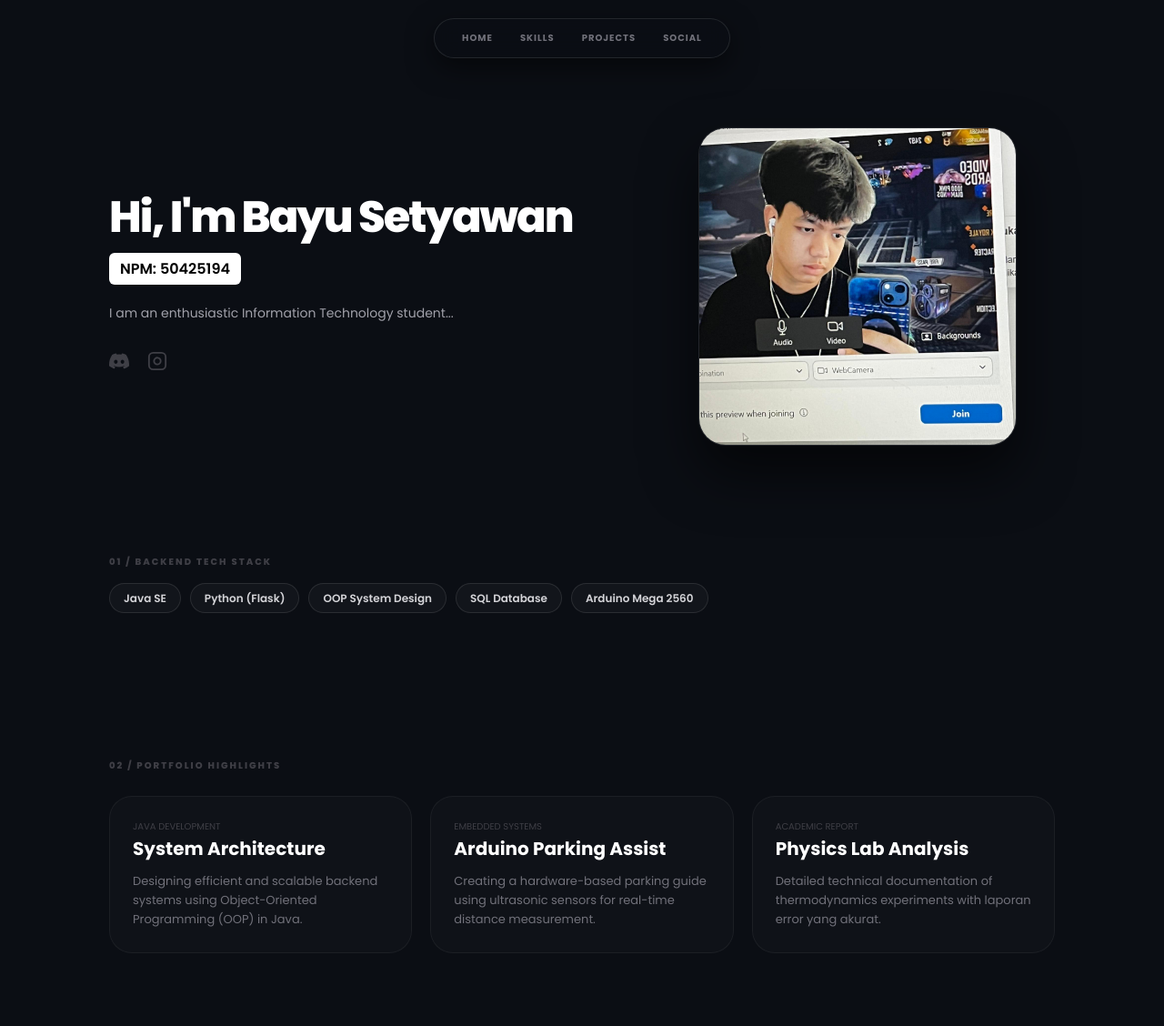
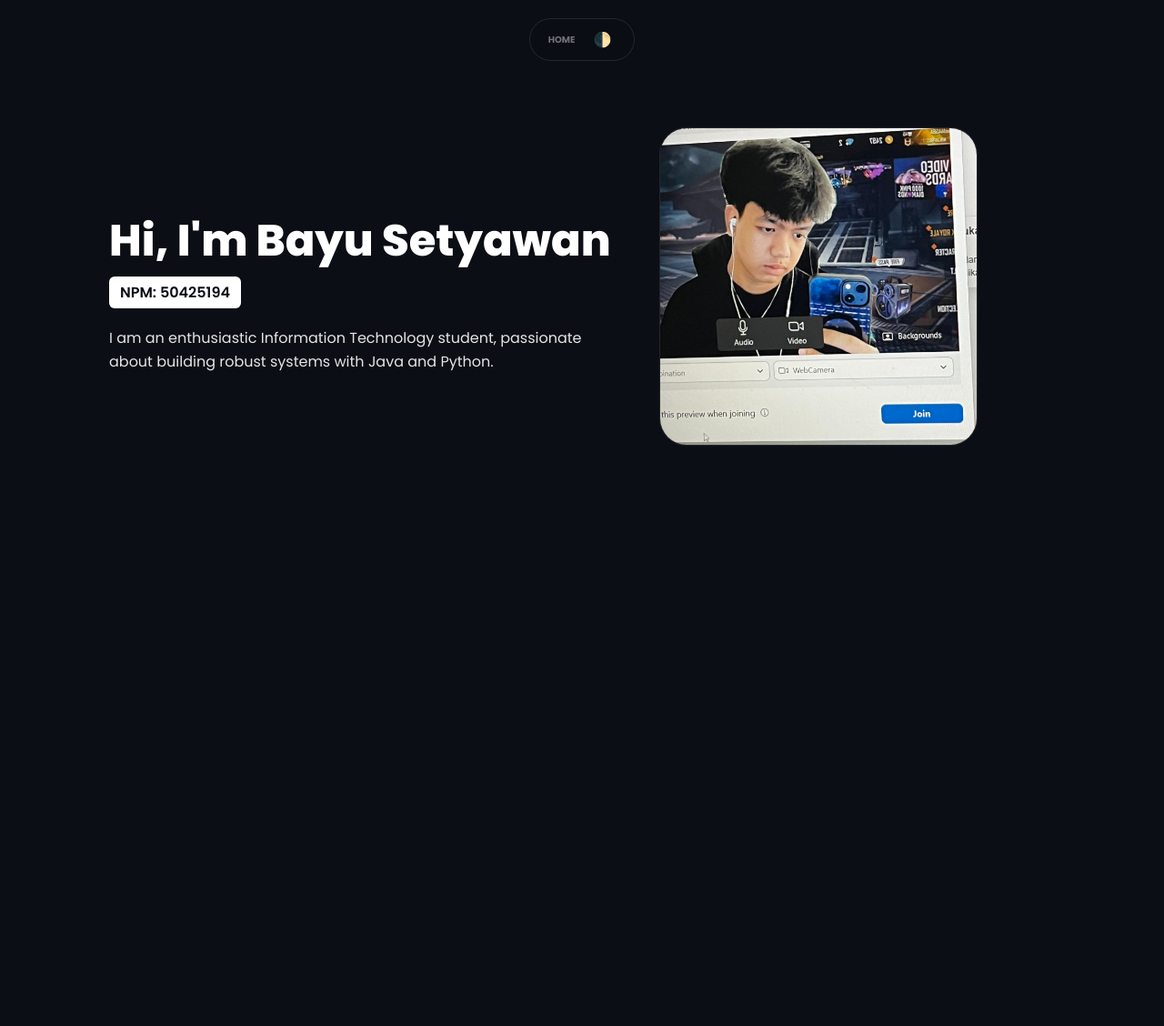
Before and after one commit to ApocalypzeRawr/beynonchalant, a Flask app: page / in a window 1280 px wide. Shown: the whole page at 91% size. After the commit the page ends 490 px from the top, so only its background shows below. Run offline with Flask 3, Linux system fonts and the light colour scheme.

Commit message:
feat: add dark and light mode toggle

```diff
--- a/api/app.py
+++ b/api/app.py
@@ -1,16 +1,17 @@
 from flask import Flask, render_template
 import os
 
-# Update bagian ini
+# Mengarahkan Flask agar bisa membaca folder templates dan static di luar folder api
 app = Flask(__name__,
             template_folder='../templates',
             static_folder='../static')
 
 @app.route('/')
 def home():
+    # Data diri untuk mahasiswa Informatika
     data_diri = {
         "nama_lengkap": "Bayu Setyawan",
         "npm": "50425194",
-        "deskripsi": "I am an enthusiastic Information Technology student..."
+        "deskripsi": "I am an enthusiastic Information Technology student, passionate about building robust systems with Java and Python."
     }
     return render_template('index.html', data=data_diri)
--- a/templates/index.html
+++ b/templates/index.html
@@ -3,207 +3,97 @@
 <head>
     <meta charset="UTF-8">
     <meta name="viewport" content="width=device-width, initial-scale=1.0">
-    <title>{{ data.nama_lengkap }} - Portfolio</title>
+    <title>Portfolio - {{ data.nama_lengkap }}</title>
     <link href="https://fonts.googleapis.com/css2?family=Poppins:wght@300;400;500;600;700;800&display=swap" rel="stylesheet">
     <style>
-        /* CSS RESET */
+        /* Variabel Warna Tema */
+        :root {
+            --bg-color: #0B0E14;
+            --text-color: #E4E4E7;
+            --card-bg: rgba(255, 255, 255, 0.02);
+            --nav-bg: rgba(11, 14, 20, 0.8);
+            --accent-color: #ffffff;
+        }
+
+        [data-theme="light"] {
+            --bg-color: #F4F4F5;
+            --text-color: #18181B;
+            --card-bg: #FFFFFF;
+            --nav-bg: rgba(255, 255, 255, 0.8);
+            --accent-color: #000000;
+        }
+
         * { margin: 0; padding: 0; box-sizing: border-box; }
-
-        html {
-            scroll-behavior: auto !important;
-        }
 
         body {
             font-family: 'Poppins', sans-serif;
-            background-color: #0B0E14;
-            color: #E4E4E7;
+            background-color: var(--bg-color);
+            color: var(--text-color);
             line-height: 1.6;
-            overflow-x: hidden;
+            transition: all 0.3s ease;
         }
 
-        /* ANIMASI REVEAL */
-        @keyframes revealUp {
-            from { opacity: 0; transform: translateY(30px); filter: blur(10px); }
-            to { opacity: 1; transform: translateY(0); filter: blur(0); }
-        }
-
-        /* NAVBAR MOBILE RESPONSIVE */
+        /* Navbar */
         .navbar { display: flex; justify-content: center; padding: 20px 0; position: fixed; width: 100%; top: 0; z-index: 1000; }
         .nav-container {
-            background: rgba(11, 14, 20, 0.8);
+            background: var(--nav-bg);
             backdrop-filter: blur(15px);
-            padding: 8px 20px; border-radius: 50px;
-            box-shadow: 0 10px 30px rgba(0,0,0,0.5);
-            display: flex; gap: 10px; border: 1px solid rgba(255, 255, 255, 0.1);
-        }
-        .nav-item {
-            text-decoration: none;
-            color: #71717a;
-            font-size: 10px;
-            font-weight: 700;
-            text-transform: uppercase;
-            letter-spacing: 1px;
-            transition: 0.3s;
-            cursor: pointer;
-            padding: 5px 10px;
-        }
-        .nav-item:hover { color: #ffffff; }
-
-        /* HERO SECTION */
-        .hero-container {
-            max-width: 1100px;
-            margin: 140px auto 40px;
-            padding: 0 30px;
-            display: grid;
-            grid-template-columns: 1.3fr 1fr;
-            gap: 40px;
+            padding: 8px 20px;
+            border-radius: 50px;
+            display: flex;
+            gap: 15px;
+            border: 1px solid rgba(255, 255, 255, 0.1);
             align-items: center;
         }
+        .nav-item { text-decoration: none; color: #71717a; font-size: 10px; font-weight: 700; text-transform: uppercase; }
+        .nav-item:hover { color: var(--accent-color); }
 
-        .main-title, .sub-title, .description-text, .hero-image img, .social-follow {
-            opacity: 0;
-            animation: revealUp 1.2s cubic-bezier(0.16, 1, 0.3, 1) forwards;
-        }
+        #theme-toggle { background: none; border: none; cursor: pointer; font-size: 16px; padding: 5px; }
 
-        .main-title { font-size: 48px; font-weight: 800; line-height: 1; margin-bottom: 15px; letter-spacing: -2px; color: #ffffff; animation-delay: 0.1s; }
-        .sub-title { font-size: 16px; margin-bottom: 20px; background: #ffffff; color: #000; padding: 5px 12px; border-radius: 6px; display: inline-block; font-weight: 600; animation-delay: 0.3s; }
-        .description-text { color: #a1a1aa; font-size: 14px; margin-bottom: 30px; max-width: 500px; animation-delay: 0.5s; }
+        /* Hero Section */
+        .hero-container { max-width: 1100px; margin: 140px auto 40px; padding: 0 30px; display: grid; grid-template-columns: 1.3fr 1fr; gap: 40px; align-items: center; }
+        .main-title { font-size: 48px; font-weight: 800; color: var(--accent-color); }
+        .sub-title { font-size: 16px; margin-bottom: 20px; background: var(--accent-color); color: var(--bg-color); padding: 5px 12px; border-radius: 6px; display: inline-block; font-weight: 600; }
+        .hero-image img { width: 100%; max-width: 350px; border-radius: 30px; border: 1px solid rgba(255, 255, 255, 0.1); }
 
-        .hero-image { display: flex; justify-content: center; }
-        .hero-image img {
-            width: 100%; max-width: 350px; border-radius: 30px;
-            box-shadow: 0 30px 60px rgba(0,0,0,0.6);
-            animation-delay: 0.2s;
-            transition: transform 0.5s ease;
-            border: 1px solid rgba(255, 255, 255, 0.1);
-        }
-
-        /* SECTION STACK & PROJECTS */
-        section { padding: 80px 30px; max-width: 1100px; margin: 0 auto; }
-        .section-label { font-size: 10px; font-weight: 800; text-transform: uppercase; color: #3f3f46; letter-spacing: 2px; margin-bottom: 15px; display: block; }
-
-        .skills-container { display: flex; flex-wrap: wrap; gap: 10px; margin-top: 15px; }
-        .skill-tag {
-            background: rgba(255, 255, 255, 0.03);
-            border: 1px solid rgba(255, 255, 255, 0.1);
-            padding: 6px 15px; border-radius: 50px;
-            font-size: 12px; font-weight: 600; color: #d4d4d8;
-            transition: 0.3s;
-        }
-
-        .project-grid { display: grid; grid-template-columns: repeat(auto-fit, minmax(280px, 1fr)); gap: 20px; margin-top: 25px; }
-        .project-card {
-            background: rgba(255, 255, 255, 0.02);
-            border: 1px solid rgba(255, 255, 255, 0.05);
-            padding: 25px; border-radius: 25px;
-            transition: 0.4s ease;
-        }
-        .project-card h3 { font-size: 20px; margin-bottom: 10px; color: #ffffff; }
-        .project-card p { font-size: 13px; color: #71717a; }
-
-        /* MOBILE MEDIA QUERIES (CRITICAL) */
-        @media (max-width: 850px) {
-            .hero-container {
-                grid-template-columns: 1fr;
-                text-align: center;
-                margin-top: 110px;
-                gap: 30px;
-            }
-            .hero-image { order: -1; } /* Foto pindah ke atas di mobile */
-            .main-title { font-size: 36px; }
-            .description-text { margin: 0 auto 30px; }
-            .social-follow { justify-content: center; }
-            .nav-container { padding: 6px 15px; gap: 5px; }
-            .nav-item { font-size: 9px; padding: 5px 8px; }
-            section { padding: 60px 20px; }
-        }
+        @media (max-width: 850px) { .hero-container { grid-template-columns: 1fr; text-align: center; } .hero-image { order: -1; } }
     </style>
 </head>
 <body>
-
     <nav class="navbar">
         <div class="nav-container">
-            <span class="nav-item" onclick="scrollToElement('home')">Home</span>
-            <span class="nav-item" onclick="scrollToElement('skills')">Skills</span>
-            <span class="nav-item" onclick="scrollToElement('projects')">Projects</span>
-            <a href="https://instagram.com/beynonchalant" target="_blank" class="nav-item">Social</a>
+            <a href="#" class="nav-item">Home</a>
+            <button id="theme-toggle" title="Switch Theme">🌓</button>
         </div>
     </nav>
 
-    <div id="home"></div>
     <main class="hero-container">
         <div class="hero-text">
             <h1 class="main-title">Hi, I'm {{ data.nama_lengkap }}</h1>
             <div class="sub-title">NPM: {{ data.npm }}</div>
             <p class="description-text">{{ data.deskripsi }}</p>
-
-            <div class="social-follow" style="display: flex; gap: 20px; animation-delay: 0.7s;">
-                <a href="https://discord.com" target="_blank">
-                    <svg width="22" height="22" viewBox="0 0 24 24" fill="#3f3f46"><path d="M20.317 4.37a19.791 19.791 0 0 0-4.885-1.515.074.074 0 0 0-.079.037c-.21.375-.444.864-.608 1.25a18.27 18.27 0 0 0-5.487 0 12.64 12.64 0 0 0-.617-1.25.077.077 0 0 0-.079-.037A19.736 19.736 0 0 0 3.677 4.37a.07.07 0 0 0-.032.027C.533 9.046-.32 13.58.099 18.057a.082.082 0 0 0 .031.057 19.9 19.9 0 0 0 5.993 3.03.078.078 0 0 0 .084-.028 14.09 14.09 0 0 0 1.226-1.994.076.076 0 0 0-.041-.106 13.107 13.107 0 0 1-1.872-.892.077.077 0 0 1-.008-.128 10.2 10.2 0 0 0 .372-.292.074.074 0 0 1 .077-.01c3.928 1.793 8.18 1.793 12.062 0a.074.074 0 0 1 .078.01c.12.098.246.196.373.292a.077.077 0 0 1-.006.127 12.299 12.299 0 0 1-1.873.892.077.077 0 0 0-.041.107c.36.698.772 1.362 1.225 1.993a.076.076 0 0 0 .084.028 19.839 19.839 0 0 0 6.002-3.03.077.077 0 0 0 .032-.054c.5-5.177-.838-9.674-3.549-13.66a.061.061 0 0 0-.031-.03zM8.02 15.33c-1.183 0-2.157-1.085-2.157-2.419 0-1.333.955-2.419 2.157-2.419 1.21 0 2.176 1.096 2.157 2.42 0 1.333-.956 2.418-2.157 2.418zm7.975 0c-1.183 0-2.157-1.085-2.157-2.419 0-1.333.955-2.419 2.157-2.419 1.21 0 2.176 1.096 2.157 2.42 0 1.333-.946 2.418-2.157 2.418z"/></svg>
-                </a>
-                <a href="https://instagram.com/beynonchalant" target="_blank">
-                    <svg width="22" height="22" viewBox="0 0 24 24" fill="none" stroke="#3f3f46" stroke-width="2"><rect x="2" y="2" width="20" height="20" rx="5" ry="5"></rect><path d="M16 11.37A4 4 0 1 1 12.63 8 4 4 0 0 1 16 11.37z"></path><line x1="17.5" y1="6.5" x2="17.51" y2="6.5"></line></svg>
-                </a>
-            </div>
         </div>
         <div class="hero-image">
-            <img src="{{ url_for('static', filename='profile.jpg') }}" alt="Profile">
+            <!-- Lokasi gambar statis -->
+            <img src="{{ url_for('static', filename='profile.jpg') }}" alt="Profile Photo">
         </div>
     </main>
 
-    <section id="skills">
-        <span class="section-label">01 / Backend Tech Stack</span>
-        <div class="skills-container">
-            <span class="skill-tag">Java SE</span>
-            <span class="skill-tag">Python (Flask)</span>
-            <span class="skill-tag">OOP System Design</span>
-            <span class="skill-tag">SQL Database</span>
-            <span class="skill-tag">Arduino Mega 2560</span>
-        </div>
-    </section>
+    <script>
+        const toggleBtn = document.getElementById('theme-toggle');
+        const htmlElement = document.documentElement;
 
-    <section id="projects">
-        <span class="section-label">02 / Portfolio Highlights</span>
-        <div class="project-grid">
-            <div class="project-card">
-                <p style="font-size: 10px; color: #3f3f46; text-transform: uppercase;">Java Development</p>
-                <h3>System Architecture</h3>
-                <p>Designing efficient and scalable backend systems using Object-Oriented Programming (OOP) in Java.</p>
-            </div>
-            <div class="project-card">
-                <p style="font-size: 10px; color: #3f3f46; text-transform: uppercase;">Embedded Systems</p>
-                <h3>Arduino Parking Assist</h3>
-                <p>Creating a hardware-based parking guide using ultrasonic sensors for real-time distance measurement.</p>
-            </div>
-            <div class="project-card">
-                <p style="font-size: 10px; color: #3f3f46; text-transform: uppercase;">Academic Report</p>
-                <h3>Physics Lab Analysis</h3>
-                <p>Detailed technical documentation of thermodynamics experiments with laporan error yang akurat.</p>
-            </div>
-        </div>
-    </section>
+        // Cek LocalStorage agar tema tidak berubah saat refresh
+        const savedTheme = localStorage.getItem('theme') || 'dark';
+        htmlElement.setAttribute('data-theme', savedTheme);
 
-    <script>
-        function scrollToElement(id) {
-            const element = document.getElementById(id);
-            if (element) {
-                const offset = 80;
-                const bodyRect = document.body.getBoundingClientRect().top;
-                const elementRect = element.getBoundingClientRect().top;
-                const elementPosition = elementRect - bodyRect;
-                const offsetPosition = elementPosition - offset;
+        toggleBtn.addEventListener('click', () => {
+            const currentTheme = htmlElement.getAttribute('data-theme');
+            const newTheme = currentTheme === 'light' ? 'dark' : 'light';
 
-                window.scrollTo({
-                    top: offsetPosition,
-                    behavior: 'smooth'
-                });
-            }
-        }
-
-        if (history.scrollRestoration) {
-            history.scrollRestoration = 'manual';
-        }
+            htmlElement.setAttribute('data-theme', newTheme);
+            localStorage.setItem('theme', newTheme);
+        });
     </script>
-
 </body>
 </html>
```
Also changed, not shown: vercel.json.
